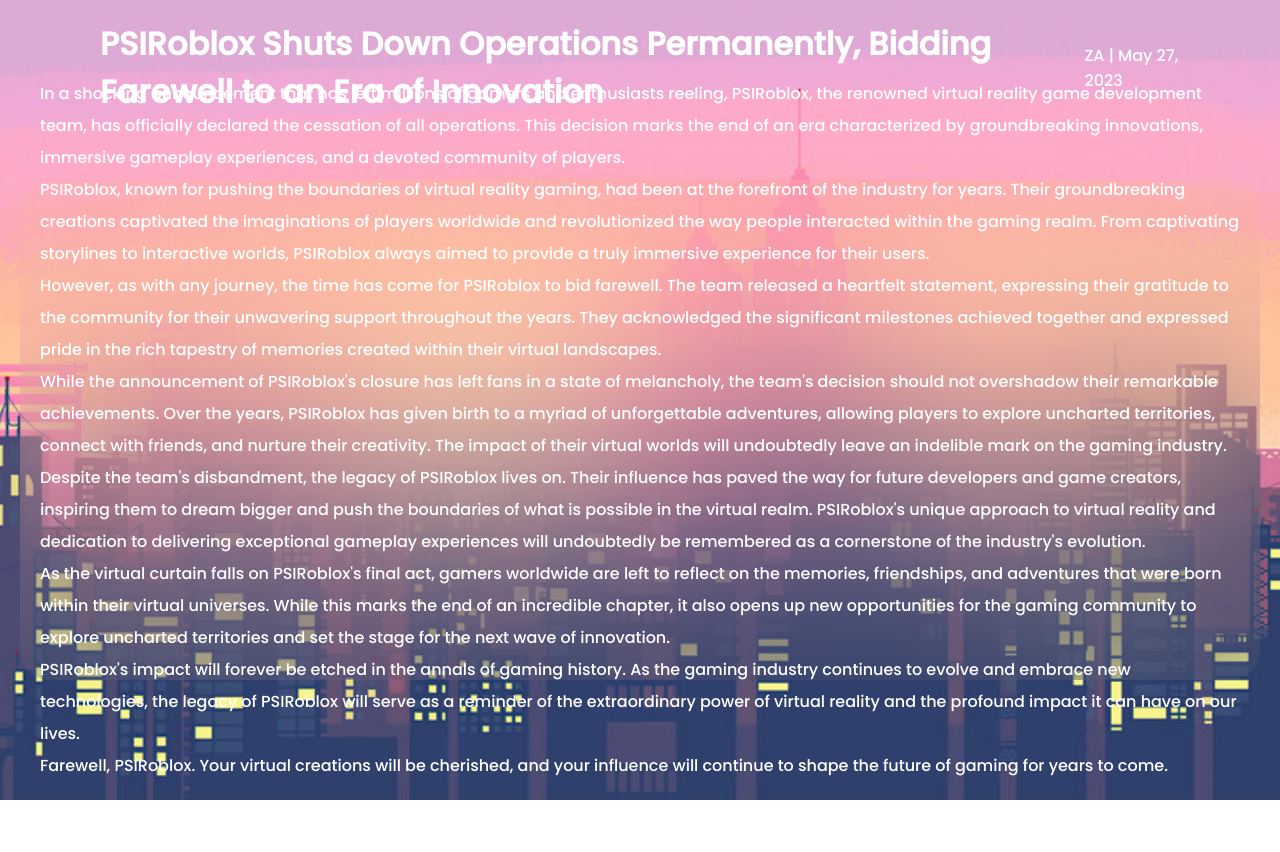
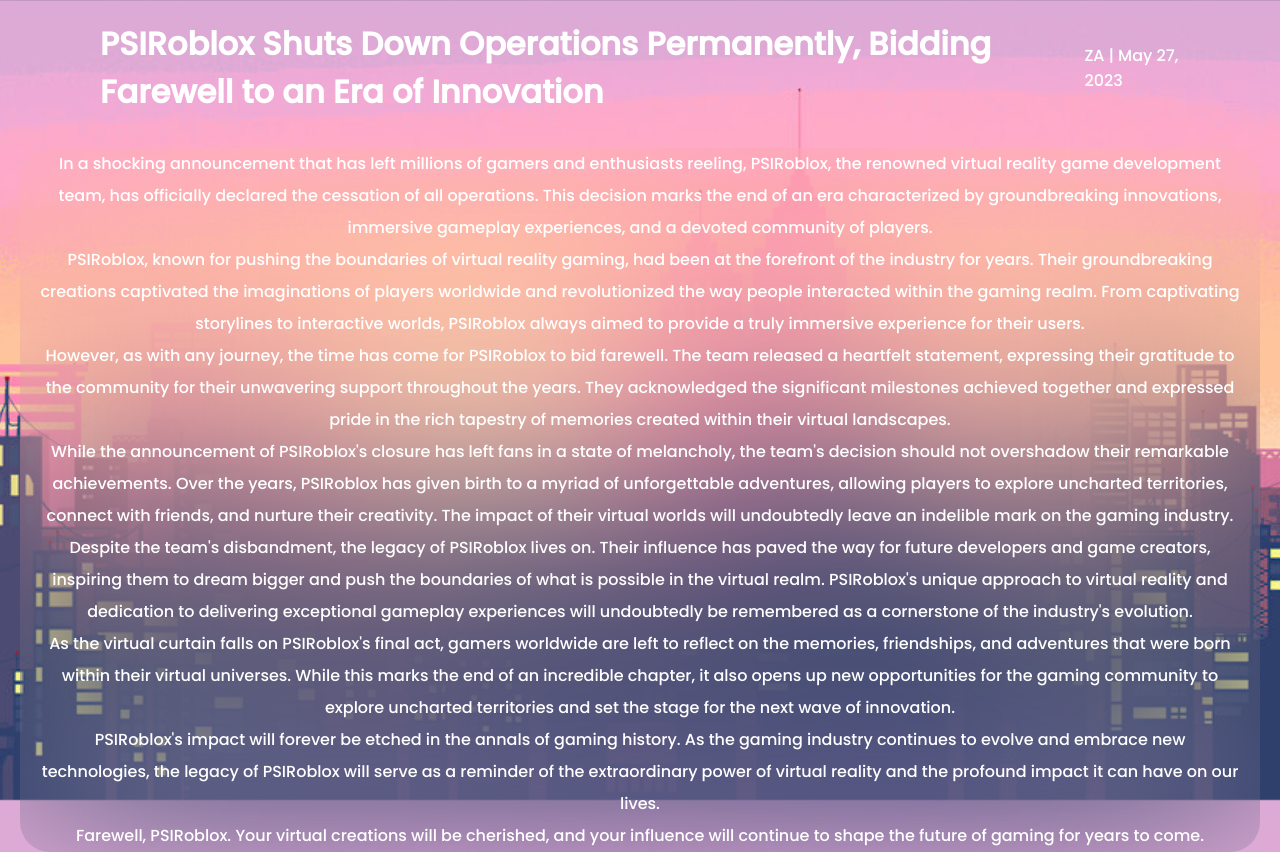
Before and after one commit to AlexSucksAtCoding/PSI-Test-Site, a plain HTML site: page Article 1.html in a window 1280 px wide. Before the commit the page ends 800 px from the top, so only its background shows below. Drawn offline with Linux system fonts and the light colour scheme.

Commit message:
Add files via upload

```diff
--- a/stylearticles.css
+++ b/stylearticles.css
@@ -84,9 +84,9 @@ main p {
 
 .wrapper {
     position: relative;
-    bottom: -30px;
+    bottom: -100px;
     backdrop-filter: blur(100px);
-    height: 500px;
+    height: auto;
     width: 1300px;
     border-radius: 30px;
     display: flex;
@@ -98,6 +98,7 @@ main p {
 .wrapper p {
     position: relative;
     line-height: 2;
+    text-align: center;
 }
 
 
```
